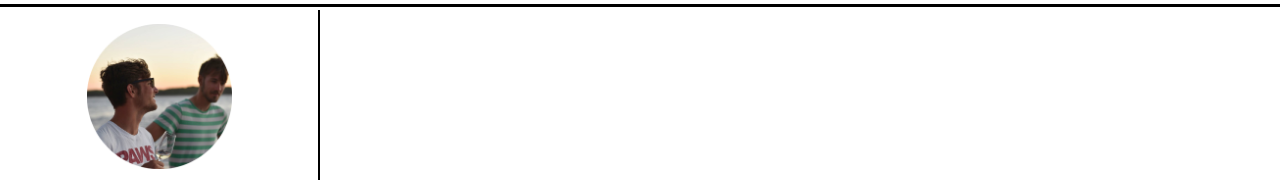
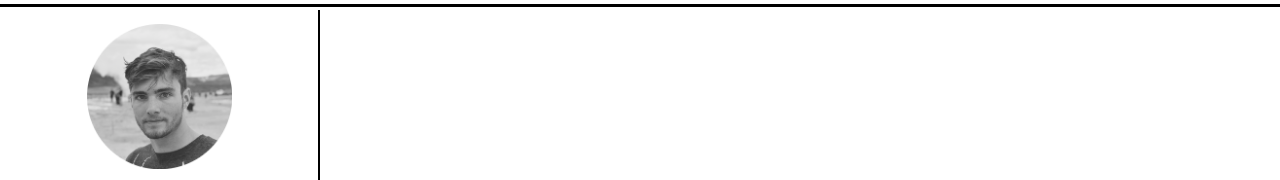
Before and after one commit to agoddijn/website, a website: page client/views/index.html in a window 1280 px wide. Shown: the part 63-243 px from the top of the page. Drawn offline with nearby package versions, Linux system fonts and the light colour scheme; some packages are replaced by stand-ins of ours; a script that the page names is missing.

Commit message:
Updated profile image

```diff
--- a/client/views/index.html
+++ b/client/views/index.html
@@ -101,7 +101,7 @@
         <!-- Avatar -->
         <div class="avatar">
           <a href="/">
-            <img src="/content/images/Profile.png">
+            <img src="/content/images/Profile2.png">
           </a>
         </div>
 
```
Also changed, not shown: client/content/images/Profile.png (deleted), client/content/images/Profile2.png (added).
